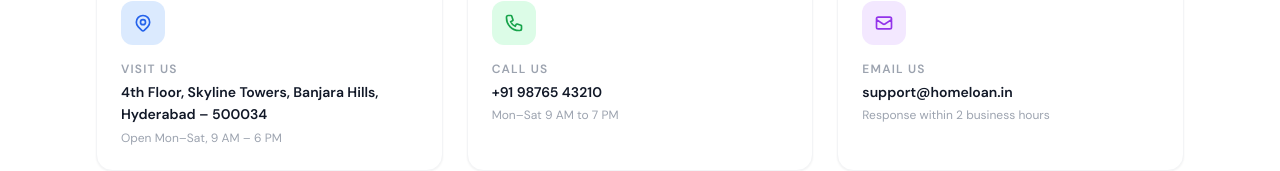
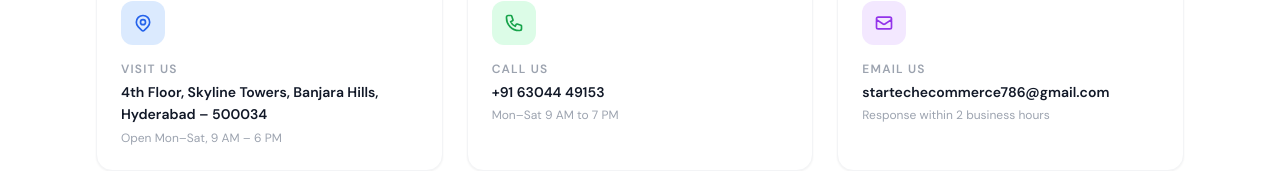
Before and after one commit to saimule1322/starTeckLoans-project, a React (Vite) app: page /contact in a window 1280 px wide. Shown: the part 471-642 px from the top of the page. Built offline with nearby package versions, Linux system fonts and the light colour scheme.

Commit message:
contact details updated

```diff
--- a/src/pages/Contact.jsx
+++ b/src/pages/Contact.jsx
@@ -26,7 +26,7 @@ const CONTACT_INFO = [
       </svg>
     ),
     label: 'Call Us',
-    value: '+91 98765 43210',
+    value: '+91 63044 49153',
     sub: 'Mon–Sat 9 AM to 7 PM',
     color: 'bg-green-100 text-green-600',
   },
@@ -38,7 +38,7 @@ const CONTACT_INFO = [
       </svg>
     ),
     label: 'Email Us',
-    value: 'support@homeloan.in',
+    value: 'startechecommerce786@gmail.com',
     sub: 'Response within 2 business hours',
     color: 'bg-purple-100 text-purple-600',
   },
@@ -74,9 +74,9 @@ export default function Contact() {
   // ── Validate required fields ──
   const validate = () => {
     const newErrors = {}
-    if (!form.name.trim())      newErrors.name     = 'Full name is required'
-    if (!form.location.trim())  newErrors.location  = 'Location is required'
-    if (!form.loanType)         newErrors.loanType  = 'Please select a loan type'
+    if (!form.name.trim()) newErrors.name = 'Full name is required'
+    if (!form.location.trim()) newErrors.location = 'Location is required'
+    if (!form.loanType) newErrors.loanType = 'Please select a loan type'
     return newErrors
   }
 
@@ -193,8 +193,8 @@ const handleSubmit = async (e) => {
               {/* Quick contact methods */}
               <div className="space-y-4">
                 {[
-                  { label: 'WhatsApp', val: '+91 98765 43210', icon: '💬' },
-                  { label: 'Email', val: 'support@homeloan.in', icon: '✉️' },
+                  { label: 'WhatsApp', val: '+91 63044 49153', icon: '💬' },
+                  { label: 'Email', val: 'startechecommerce786@gmail.com', icon: '✉️' },
                   { label: 'Hours', val: 'Mon–Sat, 9 AM – 7 PM', icon: '🕘' },
                 ].map(({ label, val, icon }) => (
                   <div key={label} className="flex items-center gap-3 text-sm">
```
Lines whose indentation alone changed are shown as unchanged.
